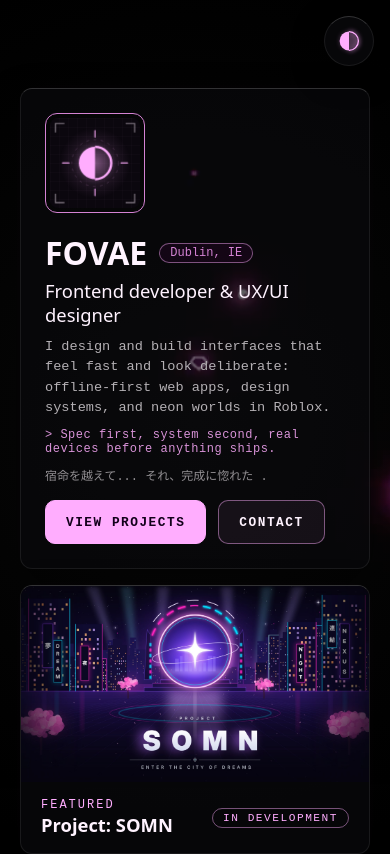
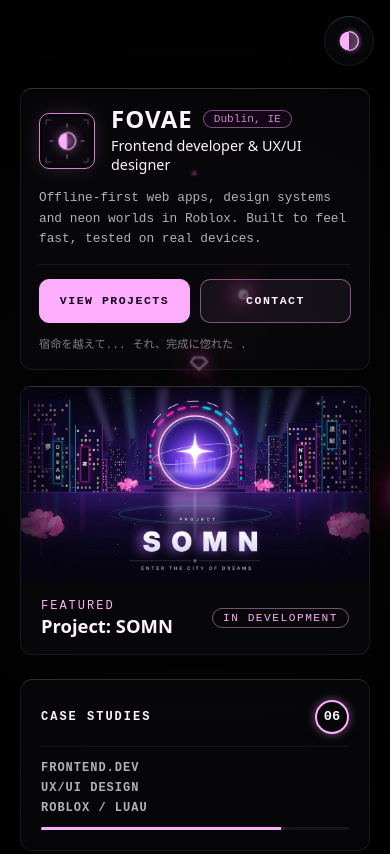
Before and after one commit to fovae/portfolio, an Astro site: page / in a window 390 px wide. Shown: the top 854 px of the page. Built offline with nearby package versions, Linux system fonts and the light colour scheme; Astro itself is replaced by a stand-in of ours; a web font is replaced by a local one.

Commit message:
Compact, structured hero profile card
Avatar and name/role in one header row, a two-line tagline, and a footer
with the actions and the quote. Motto line dropped (the Process section
says it). Smaller avatar and buttons, full-width buttons on phones.

Co-Authored-By: Claude Opus 5.5 <noreply@anthropic.com>

```diff
--- a/src/data/site.ts
+++ b/src/data/site.ts
@@ -7,8 +7,7 @@ export const site = {
     'Fovae is a frontend developer and UX/UI designer in Dublin. Offline-first PWAs, design systems and neon worlds in Roblox. Case studies: Project: SOMN and Simple Training.',
   headline: 'Frontend developer & UX/UI designer',
   tagline:
-    'I design and build interfaces that feel fast and look deliberate: offline-first web apps, design systems, and neon worlds in Roblox.',
-  motto: 'Spec first, system second, real devices before anything ships.',
+    'Offline-first web apps, design systems and neon worlds in Roblox. Built to feel fast, tested on real devices.',
   location: 'Dublin, IE',
   timeZone: 'Europe/Dublin',
   status: 'AVAILABLE',
--- a/src/pages/index.astro
+++ b/src/pages/index.astro
@@ -14,22 +14,23 @@ const featured = projects[0];
     <div class="wrap hero-grid">
       <div class="hero-main">
         <div class="prof glass" data-reveal="left" style="--i:1">
-          <div class="mc-avatar-w">
-            <Avatar />
+          <div class="prof-head">
+            <div class="mc-avatar-w"><Avatar /></div>
+            <div class="prof-id">
+              <div class="prof-name-row">
+                <h1 class="prof-name">{site.name}</h1>
+                <span class="chip">{site.location}</span>
+              </div>
+              <p class="prof-role">{site.headline}</p>
+            </div>
           </div>
-          <div class="prof-info">
-            <div class="prof-name-row">
-              <h1 class="prof-name">{site.name}</h1>
-              <span class="chip">{site.location}</span>
-            </div>
-            <p class="prof-role">{site.headline}</p>
-            <p class="prof-tag">{site.tagline}</p>
-            <p class="prof-motto">&gt; {site.motto}<span class="blink" aria-hidden="true">_</span></p>
-            <p class="prof-quote" lang="ja">宿命を越えて... それ、完成に惚れた .</p>
+          <p class="prof-tag">{site.tagline}</p>
+          <div class="prof-foot">
             <div class="cta-row">
               <a class="btn primary" href="#projects">View projects</a>
               <a class="btn" href="#contact">Contact</a>
             </div>
+            <p class="prof-quote" lang="ja">宿命を越えて... それ、完成に惚れた .</p>
           </div>
         </div>
 
--- a/src/styles/sections.css
+++ b/src/styles/sections.css
@@ -16,18 +16,20 @@ main { position: relative; z-index: 10; }
 .hero-side { display: flex; flex-direction: column; gap: 16px; min-width: 0; }
 @media (max-width: 968px) { .hero-grid { grid-template-columns: 1fr; } .hero { padding-top: 88px; } }
 
-.prof { display: flex; gap: 24px; align-items: center; padding: 24px; }
-.mc-avatar-w { position: relative; width: 100px; height: 100px; flex-shrink: 0; border-radius: 12px; border: 1px solid var(--pink-accent); padding: 4px; background: rgba(0, 0, 0, 0.2); overflow: hidden; transition: transform 0.3s var(--ease); }
-.mc-avatar-w img { width: 100%; height: 100%; object-fit: cover; border-radius: 8px; }
-.prof-info { display: flex; flex-direction: column; gap: 10px; min-width: 0; }
-.prof-name-row { display: flex; flex-wrap: wrap; align-items: center; gap: 12px; }
-.prof-name { font-family: var(--font-head); font-size: 2rem; font-weight: 700; text-transform: uppercase; line-height: 1; }
-.chip { font-size: 0.75rem; color: var(--pink-accent); background: rgba(255, 0, 255, 0.05); padding: 2px 10px; border-radius: 20px; border: 1px solid var(--pink-soft); }
-.prof-role { font-family: var(--font-head); font-size: 1.15rem; font-weight: 500; line-height: 1.3; }
-.prof-tag { font-size: 0.85rem; color: var(--subtext); line-height: 1.5; max-width: 52ch; }
-.prof-quote { font-size: 0.75rem; color: var(--subtext); opacity: 0.8; }
-.cta-row { display: flex; flex-wrap: wrap; gap: 12px; margin-top: 6px; }
-@media (max-width: 560px) { .prof { flex-direction: column; align-items: flex-start; } }
+.prof { display: flex; flex-direction: column; gap: 14px; padding: 22px 24px; }
+.prof-head { display: flex; align-items: center; gap: 16px; }
+.mc-avatar-w { position: relative; width: 64px; height: 64px; flex-shrink: 0; border-radius: 10px; border: 1px solid var(--pink-accent); padding: 3px; background: rgba(0, 0, 0, 0.2); overflow: hidden; box-shadow: 0 0 18px rgba(255, 173, 254, 0.15); }
+.prof-id { display: flex; flex-direction: column; gap: 6px; min-width: 0; }
+.prof-name-row { display: flex; flex-wrap: wrap; align-items: center; gap: 10px; }
+.prof-name { font-family: var(--font-head); font-size: 1.75rem; font-weight: 700; text-transform: uppercase; letter-spacing: 1px; line-height: 1; }
+.chip { font-size: 0.7rem; color: var(--pink-accent); background: rgba(255, 0, 255, 0.05); padding: 2px 10px; border-radius: 20px; border: 1px solid var(--pink-soft); }
+.prof-role { font-family: var(--font-head); font-size: 1rem; font-weight: 500; line-height: 1.3; color: var(--text); }
+.prof-tag { font-size: 0.8rem; color: var(--subtext); line-height: 1.6; max-width: 58ch; }
+.prof-foot { display: flex; align-items: center; justify-content: space-between; gap: 12px 16px; flex-wrap: wrap; padding-top: 14px; border-top: 1px solid rgba(255, 255, 255, 0.06); }
+.prof-quote { font-size: 0.7rem; color: var(--subtext); opacity: 0.7; }
+.cta-row { display: flex; flex-wrap: wrap; gap: 10px; }
+.prof .btn { min-height: 40px; padding: 0 16px; font-size: 0.72rem; }
+@media (max-width: 560px) { .prof { padding: 18px; } .mc-avatar-w { width: 56px; height: 56px; } .prof-name { font-size: 1.5rem; } .prof-role { font-size: 0.9rem; } .prof .btn { flex: 1; justify-content: center; min-height: 44px; } .cta-row { width: 100%; } }
 
 .btn { display: inline-flex; align-items: center; gap: 8px; min-height: 44px; padding: 0 20px; border-radius: 10px; font-size: 0.8rem; font-weight: 700; letter-spacing: 1.5px; text-transform: uppercase; text-decoration: none; border: 1px solid var(--pink-soft); color: var(--text); background: rgba(255, 173, 254, 0.06); transition: transform 0.3s var(--ease), background-color 0.3s, box-shadow 0.3s, border-color 0.3s; }
 .btn:hover { background: rgba(255, 173, 254, 0.14); border-color: var(--pink-neon); box-shadow: 0 0 18px rgba(255, 173, 254, 0.25); transform: translateY(-2px); }
@@ -247,7 +249,6 @@ picture { display: contents; }
 .avatar-art { width: 100%; height: 100%; border-radius: 8px; display: block; }
 .av-pulse { transform-box: fill-box; transform-origin: center; animation: breathe 3.4s ease-in-out infinite; }
 
-.prof-motto { font-size: 0.75rem; color: var(--pink-neon); opacity: 0.85; letter-spacing: 0.5px; }
 
 /* stack ticker between Projects and Process */
 .ticker { position: relative; z-index: 10; margin: 56px 0 0; padding: 14px 0; overflow: hidden; border-block: 1px solid rgba(255, 173, 254, 0.14); background: rgba(8, 6, 11, 0.7); mask-image: linear-gradient(90deg, transparent, #000 10%, #000 90%, transparent); }
```
